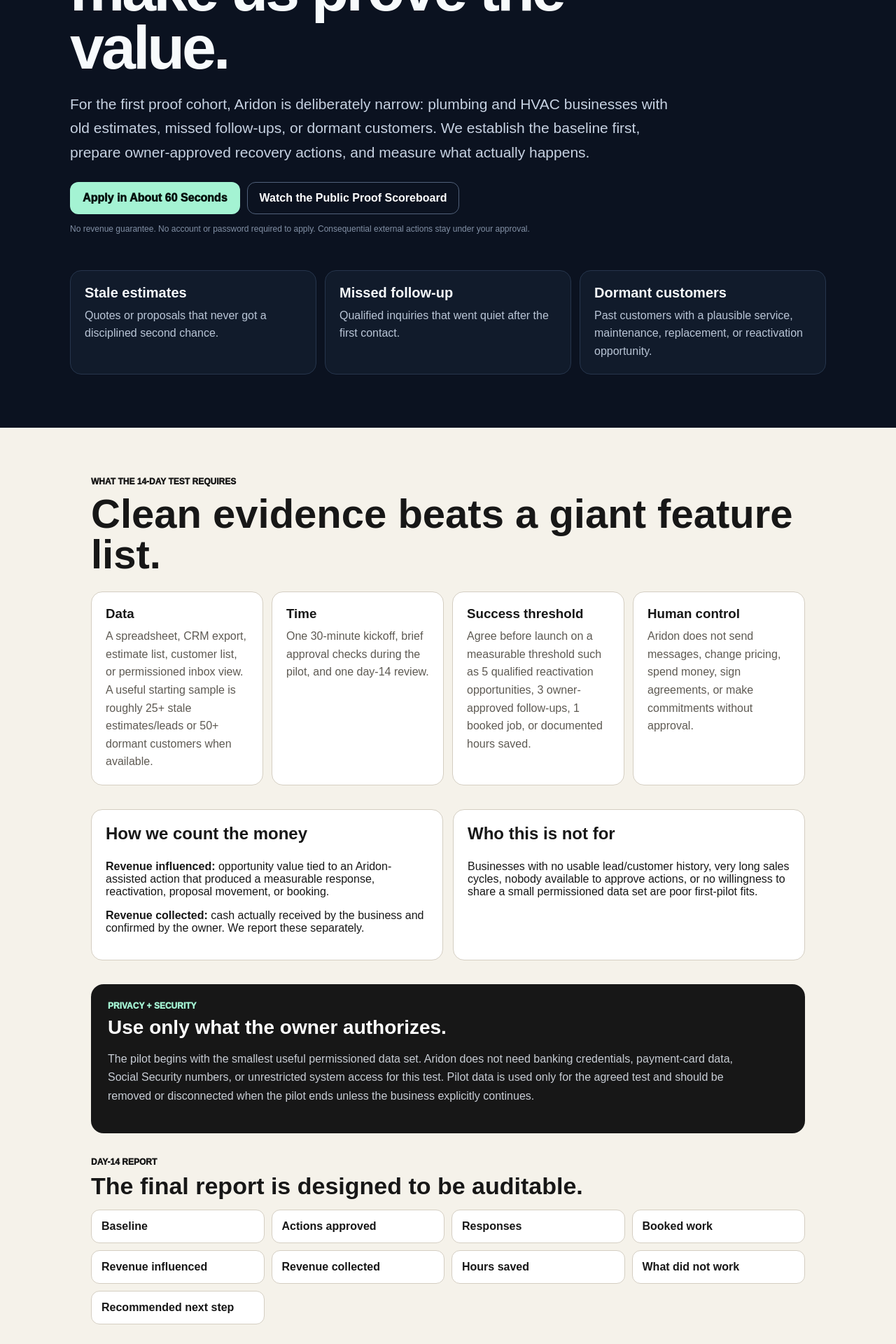
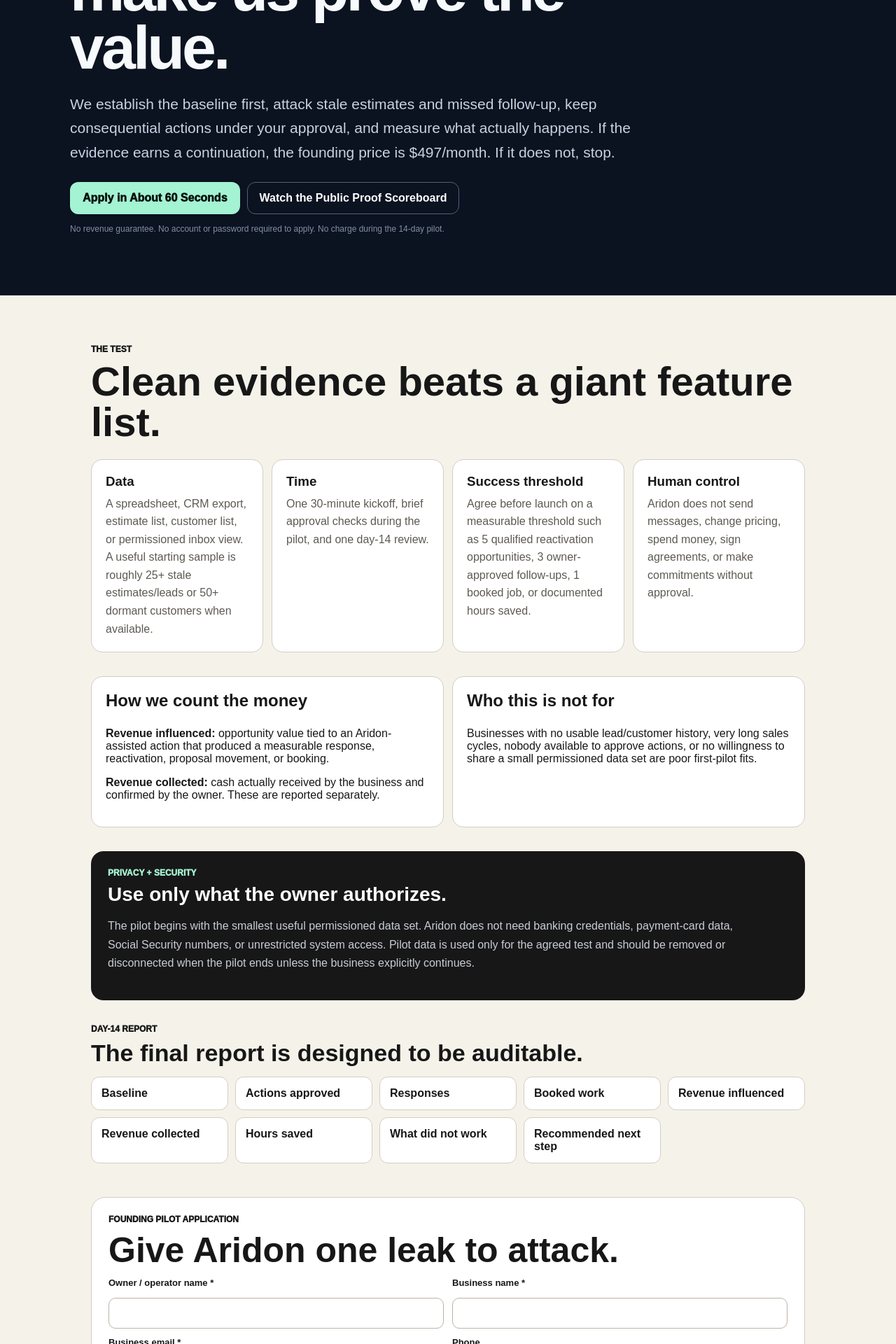
Before and after one commit to jimrusk/aridon-app, a Next.js app: page /business-os/revenue-recovery in a window 1280 px wide. Shown: the part 480-2400 px from the top of the page at 70% size. Built offline with nearby package versions, Linux system fonts and the light colour scheme.

Commit message:
Add $497 founding continuation and live Stripe checkout

```diff
--- a/app/business-os/revenue-recovery/page.tsx
+++ b/app/business-os/revenue-recovery/page.tsx
@@ -4,17 +4,14 @@ import { FormEvent, useState } from 'react';
 import Link from 'next/link';
 import { getBrowserClient } from '../../../lib/supabase';
 
-const initial = {
-  ownerName:'', businessName:'', email:'', phone:'', website:'', state:'NM', serviceType:'Plumbing/HVAC',
-  openEstimates:'', dormantCustomers:'', currentTools:'', leakToTest:'', companyTrap:''
-};
+const CHECKOUT_URL = 'https://buy.stripe.com/6oU8wOaDR1aHbfUd464AU06';
+const initial = { ownerName:'', businessName:'', email:'', phone:'', website:'', state:'NM', serviceType:'Plumbing/HVAC', openEstimates:'', dormantCustomers:'', currentTools:'', leakToTest:'', companyTrap:'' };
 
 export default function RevenueRecoveryPilotPage() {
   const [form,setForm] = useState(initial);
   const [loading,setLoading] = useState(false);
   const [message,setMessage] = useState('');
   const [sent,setSent] = useState(false);
-
   function update(key:string,value:string){ setForm((v)=>({...v,[key]:value})); }
 
   async function submit(event:FormEvent){
@@ -22,105 +19,63 @@ export default function RevenueRecoveryPilotPage() {
     if(form.companyTrap){ setSent(true); setLoading(false); return; }
     const db = getBrowserClient();
     const { error } = await db.from('revenue_recovery_pilot_requests').insert({
-      owner_name: form.ownerName.trim().slice(0,120),
-      business_name: form.businessName.trim().slice(0,180),
-      email: form.email.trim().toLowerCase().slice(0,220),
-      phone: form.phone.trim().slice(0,80) || null,
-      website: form.website.trim().slice(0,300) || null,
-      state: form.state,
-      service_type: form.serviceType,
+      owner_name: form.ownerName.trim().slice(0,120), business_name: form.businessName.trim().slice(0,180),
+      email: form.email.trim().toLowerCase().slice(0,220), phone: form.phone.trim().slice(0,80) || null,
+      website: form.website.trim().slice(0,300) || null, state: form.state, service_type: form.serviceType,
       open_estimates: form.openEstimates ? Math.max(0,Math.round(Number(form.openEstimates))) : null,
       dormant_customers: form.dormantCustomers ? Math.max(0,Math.round(Number(form.dormantCustomers))) : null,
-      current_tools: form.currentTools.trim().slice(0,500) || null,
-      leak_to_test: form.leakToTest.trim().slice(0,1500),
-      status: 'new',
+      current_tools: form.currentTools.trim().slice(0,500) || null, leak_to_test: form.leakToTest.trim().slice(0,1500), status: 'new'
     });
-    if(error){ setMessage('We could not save the request. Please try again or email Jim directly.'); setLoading(false); return; }
+    if(error){ setMessage('We could not save the request. Please try again.'); setLoading(false); return; }
     setSent(true); setLoading(false);
   }
 
-  return (
-    <main style={{minHeight:'100vh',background:'#0B1220',color:'#F7FAFC',fontFamily:'Arial,sans-serif'}}>
+  return <main style={{minHeight:'100vh',background:'#0B1220',color:'#F7FAFC',fontFamily:'Arial,sans-serif'}}>
     <section style={{maxWidth:1120,margin:'0 auto',padding:'32px 20px 76px'}}>
       <nav style={{display:'flex',justifyContent:'space-between',gap:12,alignItems:'center',flexWrap:'wrap'}}>
         <Link href="/business-os" style={{color:'#fff',textDecoration:'none',fontWeight:950}}>ARIDON PRIVATE BUSINESS OS</Link>
-          <a href="#pilot-form" style={greenButton}>Request the Pilot</a>
+        <a href="#pilot-form" style={greenButton}>Request the Free Pilot</a>
       </nav>
-
       <div style={{paddingTop:70,maxWidth:950}}>
         <div style={{fontSize:12,fontWeight:950,letterSpacing:1.2,color:'#A4F3D3'}}>FOUNDING PROOF LANE · NEW MEXICO + ARIZONA · 14 DAYS · NO UPFRONT FEE</div>
         <h1 style={{fontSize:'clamp(48px,8vw,88px)',lineHeight:.94,letterSpacing:-4,margin:'14px 0 22px'}}>Plumbing & HVAC owners: give Aridon your stale estimates and make us prove the value.</h1>
-          <p style={{fontSize:21,lineHeight:1.65,color:'#C7D2E2',maxWidth:860}}>For the first proof cohort, Aridon is deliberately narrow: plumbing and HVAC businesses with old estimates, missed follow-ups, or dormant customers. We establish the baseline first, prepare owner-approved recovery actions, and measure what actually happens.</p>
-          <div style={{display:'flex',gap:10,flexWrap:'wrap',marginTop:24}}>
-            <a href="#pilot-form" style={greenButton}>Apply in About 60 Seconds</a>
-            <Link href="/business-os/proof" style={outlineButton}>Watch the Public Proof Scoreboard</Link>
+        <p style={{fontSize:21,lineHeight:1.65,color:'#C7D2E2',maxWidth:860}}>We establish the baseline first, attack stale estimates and missed follow-up, keep consequential actions under your approval, and measure what actually happens. If the evidence earns a continuation, the founding price is $497/month. If it does not, stop.</p>
+        <div style={{display:'flex',gap:10,flexWrap:'wrap',marginTop:24}}><a href="#pilot-form" style={greenButton}>Apply in About 60 Seconds</a><Link href="/business-os/proof" style={outlineButton}>Watch the Public Proof Scoreboard</Link></div>
+        <p style={{fontSize:12,color:'#8290A5',marginTop:14}}>No revenue guarantee. No account or password required to apply. No charge during the 14-day pilot.</p>
       </div>
-          <p style={{fontSize:12,color:'#8290A5',marginTop:14}}>No revenue guarantee. No account or password required to apply. Consequential external actions stay under your approval.</p>
-        </div>
-
-        <section style={{display:'grid',gridTemplateColumns:'repeat(auto-fit,minmax(240px,1fr))',gap:12,marginTop:52}}>
-          {[
-            ['Stale estimates','Quotes or proposals that never got a disciplined second chance.'],
-            ['Missed follow-up','Qualified inquiries that went quiet after the first contact.'],
-            ['Dormant customers','Past customers with a plausible service, maintenance, replacement, or reactivation opportunity.'],
-          ].map(([title,text]) => <article key={title} style={{background:'#111B2B',border:'1px solid #26354C',borderRadius:16,padding:20}}><h2 style={{fontSize:20,margin:'0 0 8px'}}>{title}</h2><p style={{margin:0,color:'#B9C5D6',lineHeight:1.6}}>{text}</p></article>)}
-        </section>
     </section>
 
-      <section style={{background:'#F5F2EA',color:'#171717',padding:'70px 20px'}}>
-        <div style={{maxWidth:1020,margin:'0 auto'}}>
-          <div style={{fontSize:12,fontWeight:950}}>WHAT THE 14-DAY TEST REQUIRES</div>
-          <h2 style={{fontSize:'clamp(36px,6vw,58px)',lineHeight:1,margin:'10px 0 24px'}}>Clean evidence beats a giant feature list.</h2>
-          <div style={{display:'grid',gridTemplateColumns:'repeat(auto-fit,minmax(240px,1fr))',gap:12}}>
+    <section style={{background:'#F5F2EA',color:'#171717',padding:'70px 20px'}}><div style={{maxWidth:1020,margin:'0 auto'}}>
+      <div style={{fontSize:12,fontWeight:950}}>THE TEST</div><h2 style={{fontSize:'clamp(36px,6vw,58px)',lineHeight:1,margin:'10px 0 24px'}}>Clean evidence beats a giant feature list.</h2>
+      <div style={grid}>
         <Info title="Data" text="A spreadsheet, CRM export, estimate list, customer list, or permissioned inbox view. A useful starting sample is roughly 25+ stale estimates/leads or 50+ dormant customers when available." />
         <Info title="Time" text="One 30-minute kickoff, brief approval checks during the pilot, and one day-14 review." />
         <Info title="Success threshold" text="Agree before launch on a measurable threshold such as 5 qualified reactivation opportunities, 3 owner-approved follow-ups, 1 booked job, or documented hours saved." />
         <Info title="Human control" text="Aridon does not send messages, change pricing, spend money, sign agreements, or make commitments without approval." />
       </div>
-
-          <div style={{marginTop:34,display:'grid',gridTemplateColumns:'repeat(auto-fit,minmax(300px,1fr))',gap:14}}>
-            <section style={lightPanel}><h3 style={{fontSize:24,marginTop:0}}>How we count the money</h3><p><strong>Revenue influenced:</strong> opportunity value tied to an Aridon-assisted action that produced a measurable response, reactivation, proposal movement, or booking.</p><p><strong>Revenue collected:</strong> cash actually received by the business and confirmed by the owner. We report these separately.</p></section>
+      <div style={{marginTop:34,...grid}}>
+        <section style={lightPanel}><h3 style={{fontSize:24,marginTop:0}}>How we count the money</h3><p><strong>Revenue influenced:</strong> opportunity value tied to an Aridon-assisted action that produced a measurable response, reactivation, proposal movement, or booking.</p><p><strong>Revenue collected:</strong> cash actually received by the business and confirmed by the owner. These are reported separately.</p></section>
         <section style={lightPanel}><h3 style={{fontSize:24,marginTop:0}}>Who this is not for</h3><p>Businesses with no usable lead/customer history, very long sales cycles, nobody available to approve actions, or no willingness to share a small permissioned data set are poor first-pilot fits.</p></section>
       </div>
+      <div style={{marginTop:34,padding:24,borderRadius:18,background:'#171717',color:'#fff'}}><div style={{fontSize:12,fontWeight:950,color:'#A4F3D3'}}>PRIVACY + SECURITY</div><h3 style={{fontSize:28,margin:'8px 0 10px'}}>Use only what the owner authorizes.</h3><p style={{color:'#C8CDD5',lineHeight:1.65,maxWidth:900}}>The pilot begins with the smallest useful permissioned data set. Aridon does not need banking credentials, payment-card data, Social Security numbers, or unrestricted system access. Pilot data is used only for the agreed test and should be removed or disconnected when the pilot ends unless the business explicitly continues.</p></div>
 
-          <div style={{marginTop:34,padding:24,borderRadius:18,background:'#171717',color:'#fff'}}>
-            <div style={{fontSize:12,fontWeight:950,color:'#A4F3D3'}}>PRIVACY + SECURITY</div>
-            <h3 style={{fontSize:28,margin:'8px 0 10px'}}>Use only what the owner authorizes.</h3>
-            <p style={{color:'#C8CDD5',lineHeight:1.65,maxWidth:900}}>The pilot begins with the smallest useful permissioned data set. Aridon does not need banking credentials, payment-card data, Social Security numbers, or unrestricted system access for this test. Pilot data is used only for the agreed test and should be removed or disconnected when the pilot ends unless the business explicitly continues.</p>
-          </div>
+      <section style={{marginTop:34}}><div style={{fontSize:12,fontWeight:950}}>DAY-14 REPORT</div><h3 style={{fontSize:34,margin:'8px 0 14px'}}>The final report is designed to be auditable.</h3><div style={{display:'grid',gridTemplateColumns:'repeat(auto-fit,minmax(190px,1fr))',gap:10}}>{['Baseline','Actions approved','Responses','Booked work','Revenue influenced','Revenue collected','Hours saved','What did not work','Recommended next step'].map((x)=><div key={x} style={{background:'#fff',border:'1px solid #D4CEC2',borderRadius:12,padding:14,fontWeight:850}}>{x}</div>)}</div></section>
 
-          <section style={{marginTop:34}}>
-            <div style={{fontSize:12,fontWeight:950}}>DAY-14 REPORT</div>
-            <h3 style={{fontSize:34,margin:'8px 0 14px'}}>The final report is designed to be auditable.</h3>
-            <div style={{display:'grid',gridTemplateColumns:'repeat(auto-fit,minmax(210px,1fr))',gap:10}}>
-              {['Baseline','Actions approved','Responses','Booked work','Revenue influenced','Revenue collected','Hours saved','What did not work','Recommended next step'].map((x)=><div key={x} style={{background:'#fff',border:'1px solid #D4CEC2',borderRadius:12,padding:14,fontWeight:850}}>{x}</div>)}
-            </div>
-          </section>
-
-          <section id="pilot-form" style={{marginTop:48,background:'#fff',border:'1px solid #D4CEC2',borderRadius:20,padding:24}}>
-            <div style={{fontSize:12,fontWeight:950}}>FOUNDING PILOT APPLICATION</div>
-            <h2 style={{fontSize:'clamp(34px,5vw,50px)',margin:'8px 0 10px'}}>Give Aridon one leak to attack.</h2>
-            {sent ? <div style={{background:'#E4F8EF',border:'1px solid #A5D9C3',borderRadius:14,padding:20,fontSize:18,lineHeight:1.6}}><strong>Request received.</strong><br/>We will qualify the data, sales-cycle speed, and approval path before calling anything a pilot.</div> :
-            <form onSubmit={submit} style={{display:'grid',gap:12}}>
+      <section id="pilot-form" style={{marginTop:48,background:'#fff',border:'1px solid #D4CEC2',borderRadius:20,padding:24}}><div style={{fontSize:12,fontWeight:950}}>FOUNDING PILOT APPLICATION</div><h2 style={{fontSize:'clamp(34px,5vw,50px)',margin:'8px 0 10px'}}>Give Aridon one leak to attack.</h2>
+        {sent ? <div style={{background:'#E4F8EF',border:'1px solid #A5D9C3',borderRadius:14,padding:20,fontSize:18,lineHeight:1.6}}><strong>Request received.</strong><br/>We qualify the data, sales-cycle speed, and approval path before calling anything a pilot.</div> : <form onSubmit={submit} style={{display:'grid',gap:12}}>
           <div style={grid}><Field label="Owner / operator name *" value={form.ownerName} onChange={(v)=>update('ownerName',v)} /><Field label="Business name *" value={form.businessName} onChange={(v)=>update('businessName',v)} /></div>
           <div style={grid}><Field label="Business email *" type="email" value={form.email} onChange={(v)=>update('email',v)} /><Field label="Phone" value={form.phone} onChange={(v)=>update('phone',v)} /></div>
           <div style={grid}><Field label="Website" type="url" value={form.website} onChange={(v)=>update('website',v)} /><label style={label}>State *<select required value={form.state} onChange={(e)=>update('state',e.target.value)} style={input}><option value="NM">New Mexico</option><option value="AZ">Arizona</option></select></label></div>
           <div style={grid}><label style={label}>Service type *<select required value={form.serviceType} onChange={(e)=>update('serviceType',e.target.value)} style={input}><option>Plumbing/HVAC</option><option>Plumbing</option><option>HVAC</option></select></label><Field label="Current tools / CRM" value={form.currentTools} onChange={(v)=>update('currentTools',v)} /></div>
           <div style={grid}><Field label="Approx. stale/open estimates" type="number" value={form.openEstimates} onChange={(v)=>update('openEstimates',v)} /><Field label="Approx. dormant customers" type="number" value={form.dormantCustomers} onChange={(v)=>update('dormantCustomers',v)} /></div>
           <label style={label}>What revenue leak should Aridon test first? *<textarea required rows={4} value={form.leakToTest} onChange={(e)=>update('leakToTest',e.target.value)} placeholder="Example: 40 estimates from the last 90 days never received a second follow-up." style={{...input,resize:'vertical'}} /></label>
-              <input aria-hidden="true" tabIndex={-1} value={form.companyTrap} onChange={(e)=>update('companyTrap',e.target.value)} style={{position:'absolute',left:-10000,width:1,height:1}} />
-              {message && <div style={{color:'#8B1E2D',fontWeight:800}}>{message}</div>}
-              <button disabled={loading} type="submit" style={{...greenButton,border:0,cursor:loading?'wait':'pointer',fontSize:16}}>{loading?'Submitting…':'Request the 14-Day Pilot'}</button>
+          <input aria-hidden="true" tabIndex={-1} value={form.companyTrap} onChange={(e)=>update('companyTrap',e.target.value)} style={{position:'absolute',left:-10000,width:1,height:1}} />{message && <div style={{color:'#8B1E2D',fontWeight:800}}>{message}</div>}<button disabled={loading} type="submit" style={{...greenButton,border:0,cursor:loading?'wait':'pointer',fontSize:16}}>{loading?'Submitting…':'Request the 14-Day Pilot'}</button>
         </form>}
       </section>
 
-          <div style={{marginTop:34,padding:20,border:'1px solid #CFC8BC',borderRadius:16}}>
-            <strong>After the free pilot:</strong> if the owner wants Aridon to continue, we present the paid continuation scope and price before any charge or commitment. The founding pilot itself has no upfront fee.
-          </div>
-        </div>
-      </section>
-    </main>
-  );
+      <section style={{marginTop:38,padding:28,border:'2px solid #171717',borderRadius:20,background:'#fff'}}><div style={{fontSize:12,fontWeight:950}}>FOUNDING CONTINUATION</div><div style={{display:'flex',alignItems:'baseline',gap:8,flexWrap:'wrap',margin:'8px 0'}}><strong style={{fontSize:52}}>$497</strong><span style={{fontSize:18}}>/ month</span></div><p style={{fontSize:18,lineHeight:1.6,maxWidth:800}}>Only after the free pilot. Cancel anytime. Continue Aridon when the verified results justify keeping it. The checkout is live through Stripe and starts a recurring monthly subscription.</p><a href={CHECKOUT_URL} target="_blank" rel="noreferrer" style={{...greenButton,fontSize:16}}>Continue Aridon at $497/month</a><p style={{fontSize:12,color:'#6B665E',marginTop:12}}>Starting a paid subscription is an explicit owner decision. See <Link href="/business-os/terms">terms</Link> and <Link href="/business-os/privacy">privacy</Link>.</p></section>
+    </div></section>
+  </main>;
 }
 
 function Info({title,text}:{title:string;text:string}){ return <article style={lightPanel}><h3 style={{margin:'0 0 8px'}}>{title}</h3><p style={{lineHeight:1.6,color:'#5E5A53',margin:0}}>{text}</p></article>; }
```
Lines whose indentation alone changed are shown as unchanged.
